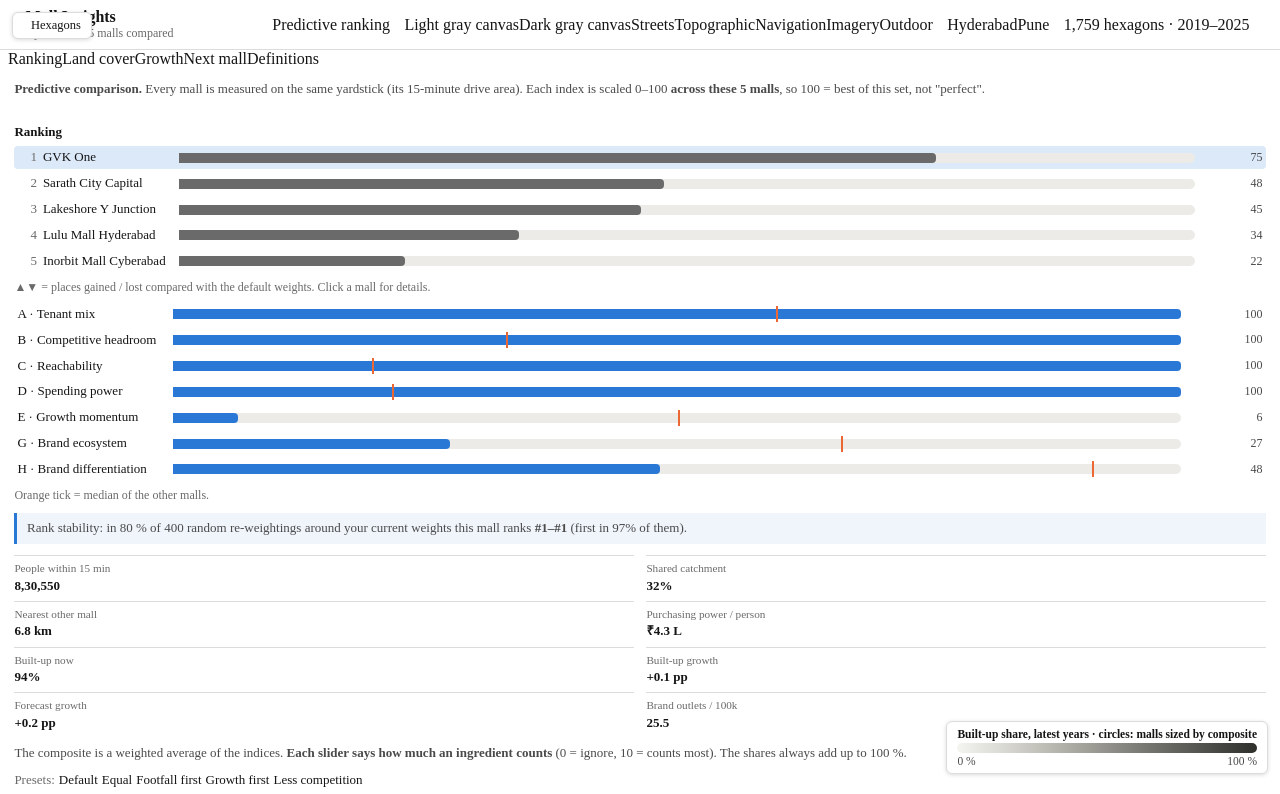
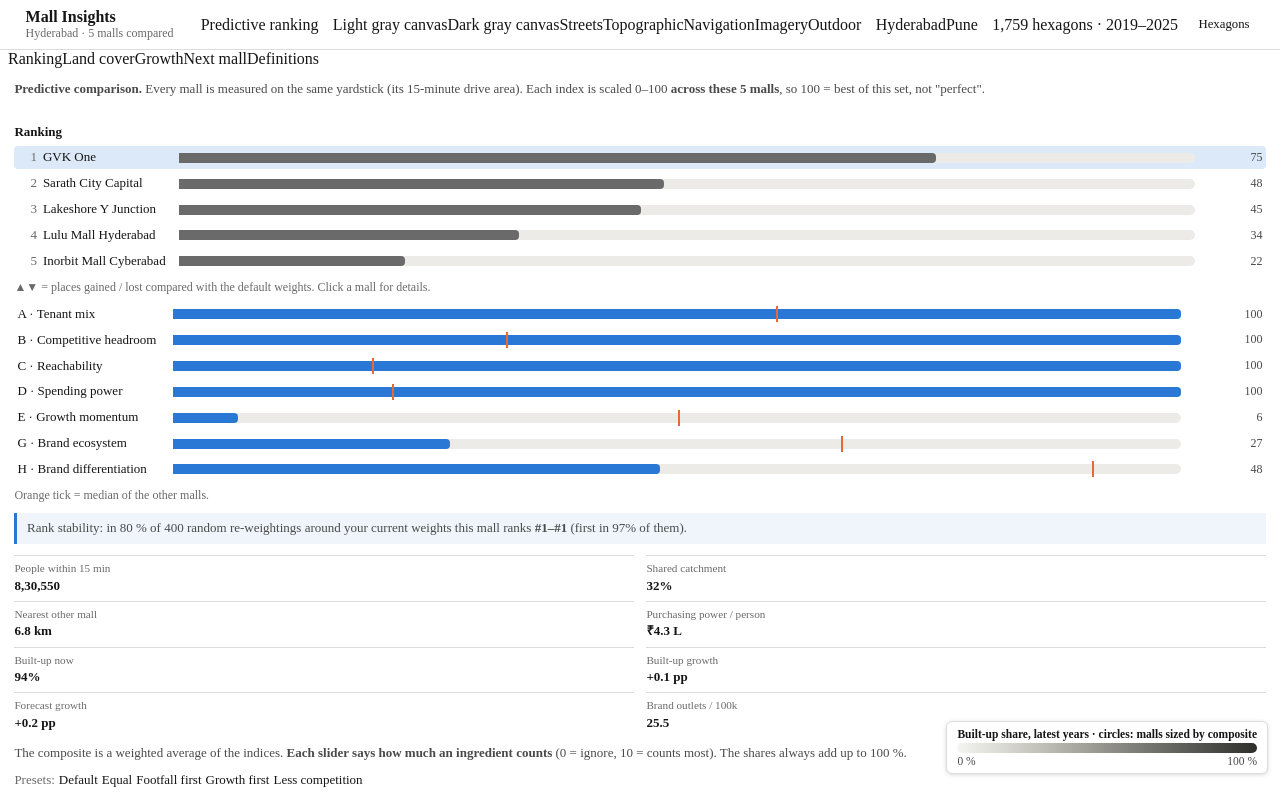
Before and after one commit to 49asvk/mall-insights, a website built with Vite: page index.html in a window 1280 px wide. Shown: the top 794 px of the page. Built offline with nearby package versions, Linux system fonts and the light colour scheme; no server answers; what @arcgis/core, @esri/calcite-components would draw is missing.

Commit message:
toggle position changed

```diff
--- a/index.html
+++ b/index.html
@@ -18,6 +18,7 @@
         <calcite-select id="basemap-select" label-text="Basemap" scale="s" width="auto" hidden></calcite-select>
         <calcite-select id="city-select" label-text="City" scale="s" width="auto"></calcite-select>
         <calcite-chip id="data-chip" scale="s" icon="data" appearance="outline-fill">loading…</calcite-chip>
+        <label id="hex-toggle" class="hex-toggle"><calcite-switch id="hex-switch" checked></calcite-switch> Hexagons</label>
         <calcite-switch id="theme-switch" label-text-end="Dark"></calcite-switch>
       </div>
     </header>
@@ -30,7 +31,6 @@
       </div>
     </calcite-shell-panel>
     <div id="viewDiv"></div>
-    <label id="hex-toggle" class="hex-toggle"><calcite-switch id="hex-switch" checked scale="s"></calcite-switch> Hexagons</label>
     <div id="map-legend" class="map-legend"></div>
   </calcite-shell>
   <div id="tip" class="tip" role="tooltip"></div>
--- a/src/style.css
+++ b/src/style.css
@@ -87,4 +87,4 @@ details.def { border-bottom: 1px solid var(--line); padding: 0.35rem 0; } detail
 calcite-input { margin: 0.4rem 0; }
 .rules .wrow { margin-bottom: 0.9rem; }
 
-.hex-toggle { position: absolute; left: 12px; top: 12px; z-index: 5; display: flex; align-items: center; gap: 8px; background: var(--surface); color: var(--text-1); border: 1px solid var(--line); border-radius: 6px; padding: 5px 10px; font-size: 0.78rem; box-shadow: 0 1px 4px rgba(0,0,0,.15); cursor: pointer; }
+.hex-toggle { display: flex; align-items: center; gap: 6px; font-size: 0.8rem; color: var(--text-1); cursor: pointer; white-space: nowrap; }
```
